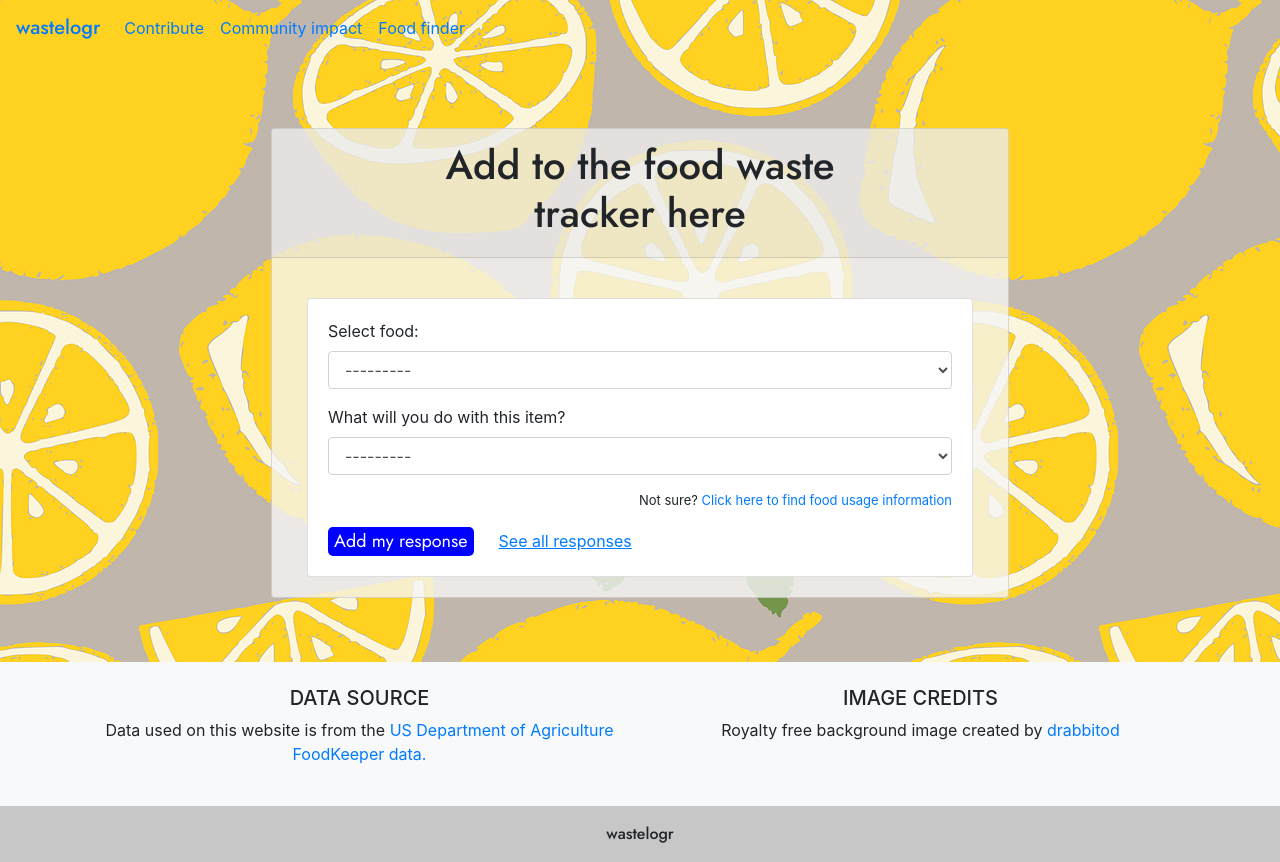
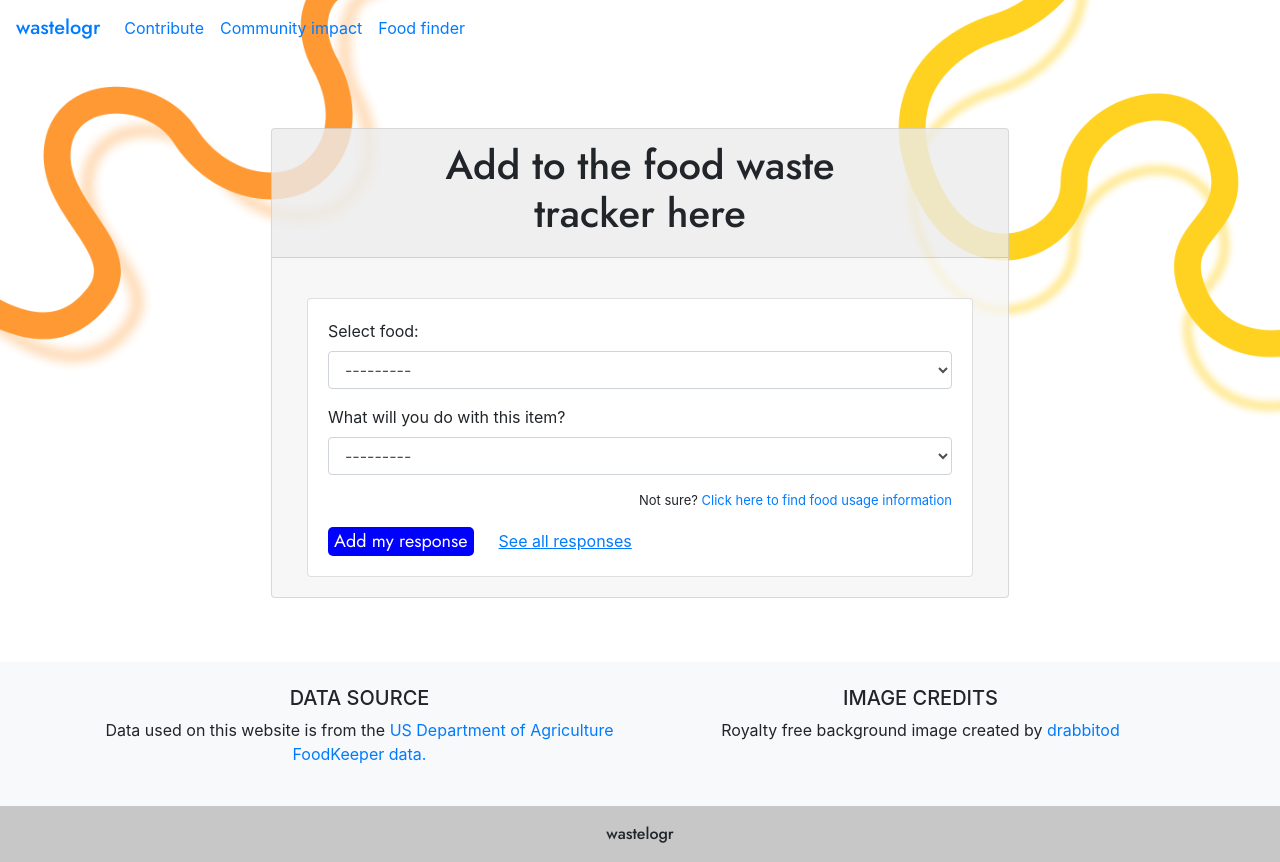
Before and after one commit to vanedo/FoodWasteTracker, a Django app: page /add/ in a window 1280 px wide. Run offline with Django 3.2, Linux system fonts and the light colour scheme; data comes from the database, SQL or seed files in the repository; some libraries are stand-ins or nearby versions.

Commit message:
changing background

```diff
--- a/src/apps/tracker/static/css/main.css
+++ b/src/apps/tracker/static/css/main.css
@@ -1,6 +1,9 @@
 body {
-    background-image: url('/static/img/lemons.png');
-    background-repeat: repeat-y
+  background-image: url('/static/img/orange_faded.png'), url('/static/img/yellow_faded.png');
+  background-position: left top, right top;
+  background-repeat: no-repeat, no-repeat;
+  background-size: 35%, 35%;
+  background-attachment: fixed;
 }
 
 body.intro {
```
